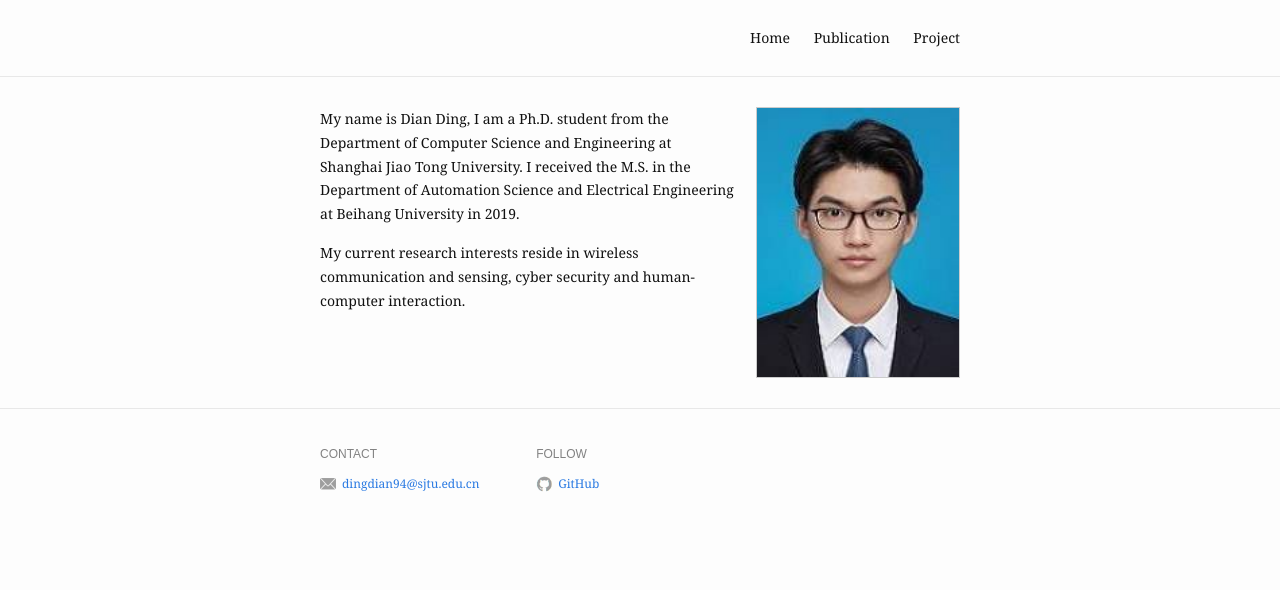
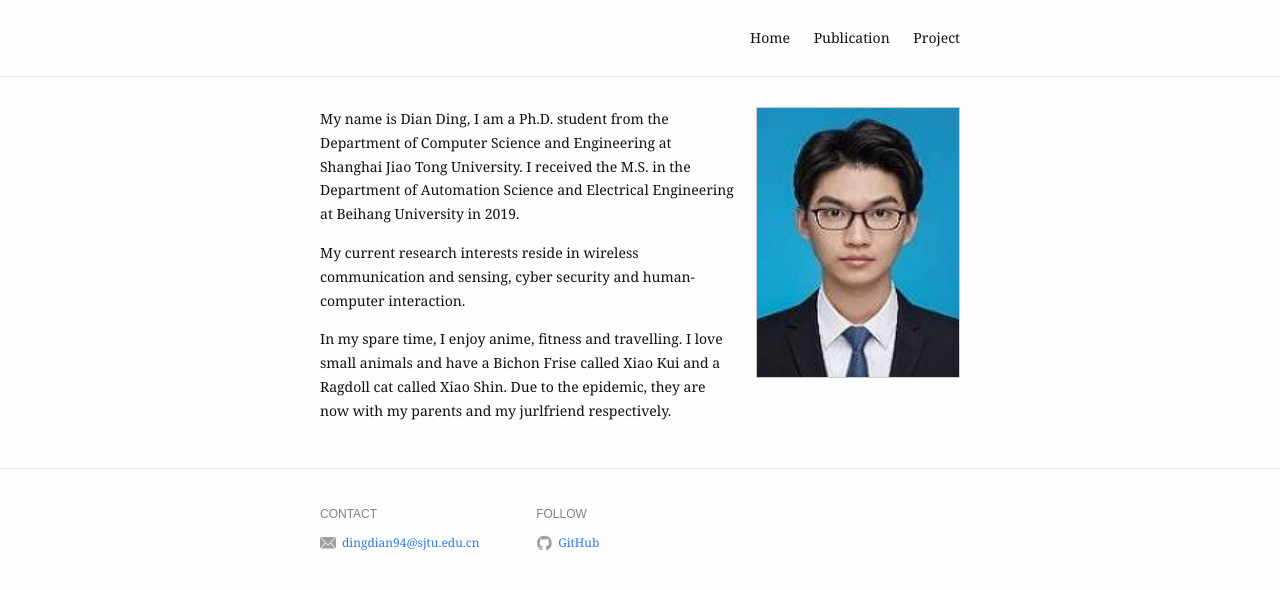
Before and after one commit to dianding0102/dian_web, a Jekyll site: the page built from index.md, in a window 1280 px wide. Shown: the top 590 px of the page. Built offline with Jekyll 4.4.1, drawn with Linux system fonts in a browser that asks for light colours.

Commit message:
Update index.md

```diff
--- a/index.md
+++ b/index.md
@@ -6,12 +6,23 @@ layout: home
 profile_picture:
   src: /assets/img/dian.png
   alt: website picture
+cat_picture:
+  src: /assets/img/life.png
+  alt: website picture
+sjtu_picture:
+  src: /assets/img/title.png
+  alt: website picture
 ---
 
 <p>
 	My name is Dian Ding, I am a Ph.D. student from the Department of Computer Science and Engineering at Shanghai Jiao Tong University. I received the M.S. in the Department of Automation Science and Electrical Engineering at Beihang University in 2019.
 </p>
 
+
 <p>
 	My current research interests reside in wireless communication and sensing, cyber security and human-computer interaction.
 </p>
+
+<p>
+    In my spare time, I enjoy anime, fitness and travelling. I love small animals and have a Bichon Frise called Xiao Kui and a Ragdoll cat called Xiao Shin. Due to the epidemic, they are now with my parents and my jurlfriend respectively.
+</p>
```
